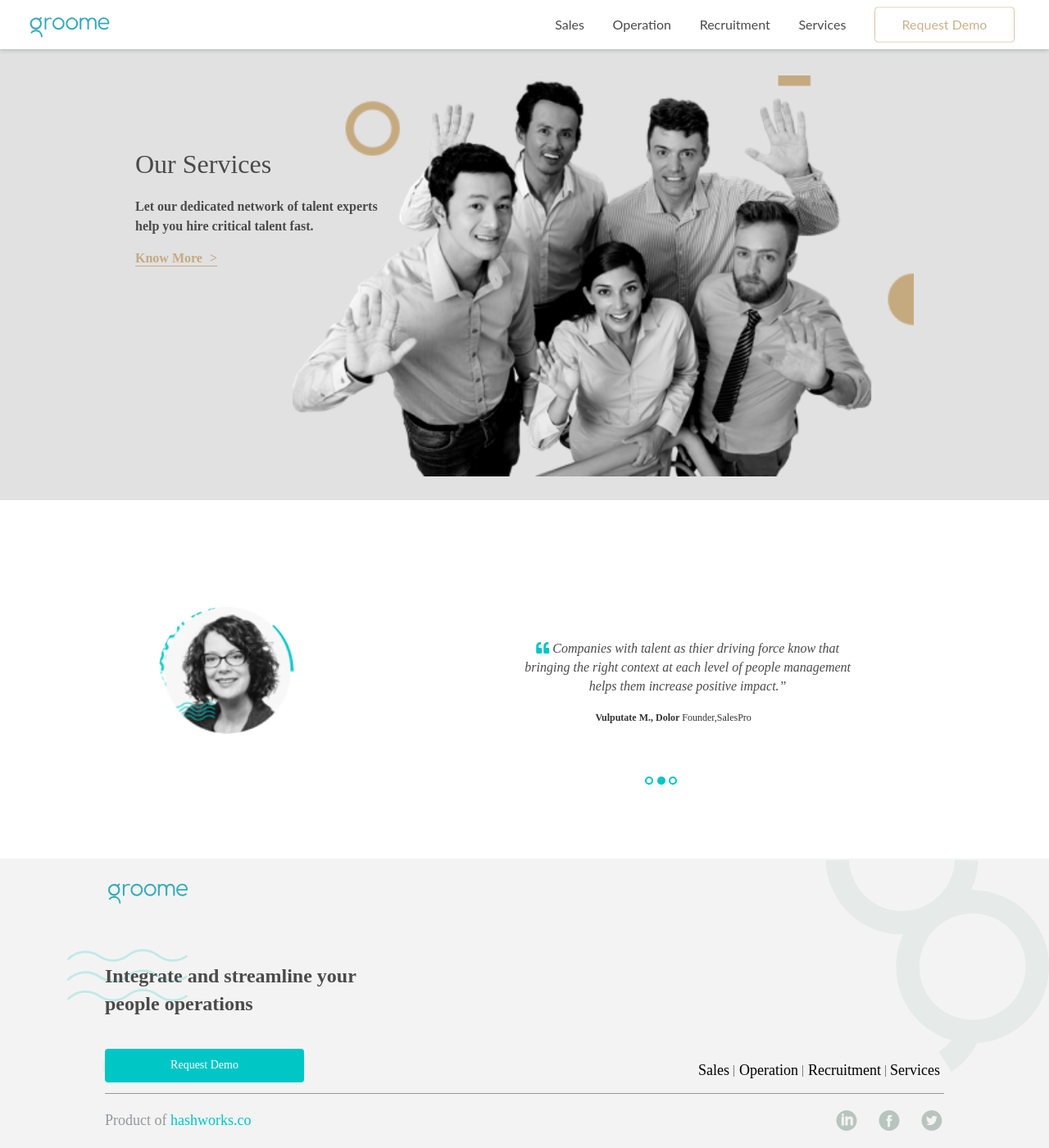
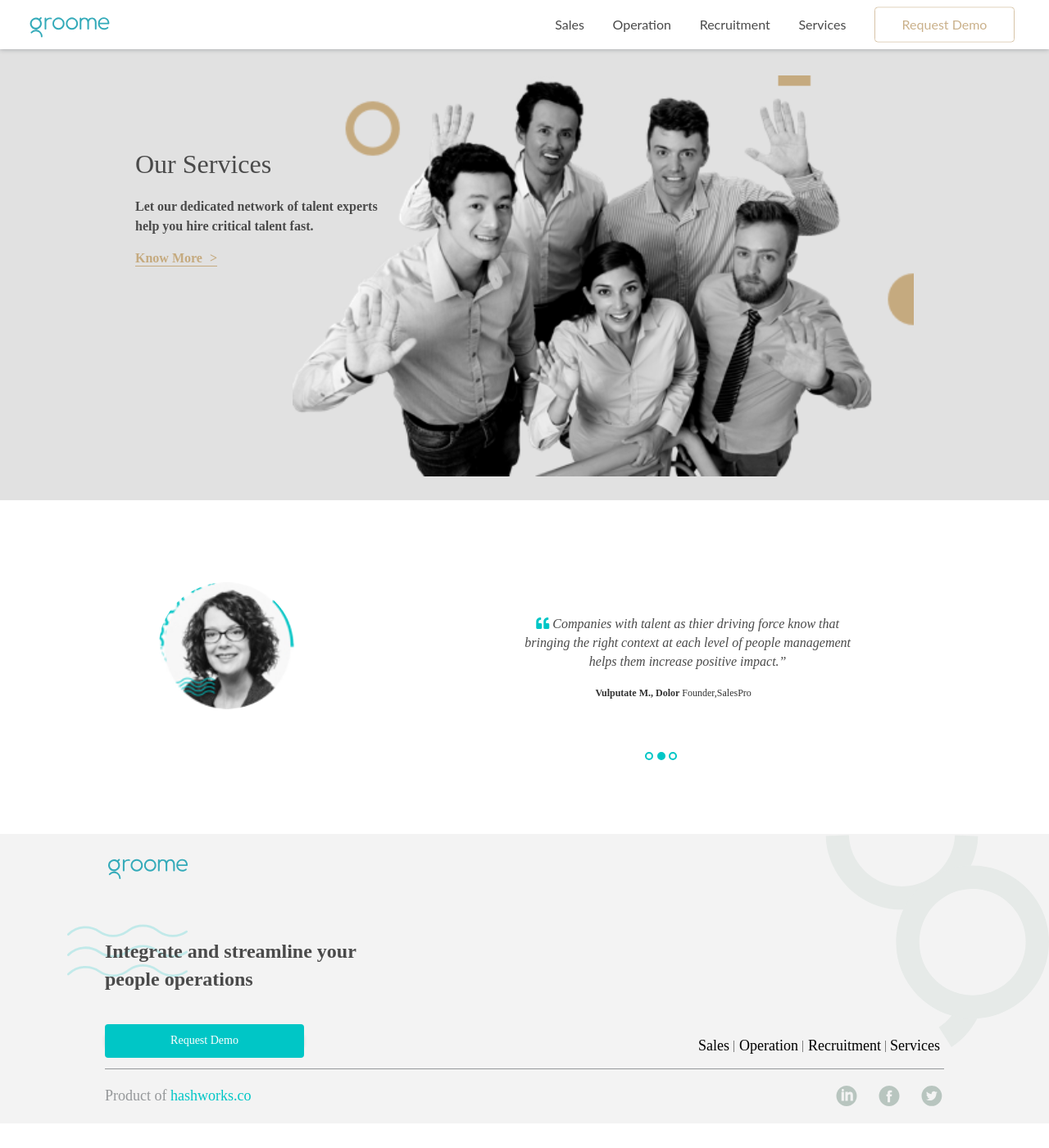
Before and after one commit to hashworks-code/groome_static_new, a Jekyll site: the page built from index.md, in a window 1280 px wide and 1400 px high, scrolled down 3497 px. Shown: the whole window at 82% size. Built offline with Jekyll 4.4.1, drawn with Linux system fonts in a browser that asks for light colours; nearby versions of some CDN libraries; some web fonts are replaced; after the commit the page ends 4867 px from its top, so only the background shows below that.

```diff
--- a/_sass/_index.scss
+++ b/_sass/_index.scss
@@ -1243,7 +1243,7 @@
                     }
                     .row{
                         width:100%;
-                        margin-top:30px;
+                        margin-top:0px;
                     }
                     img{
                         width:165px;
```
Also changed, not shown: 1 other file.
